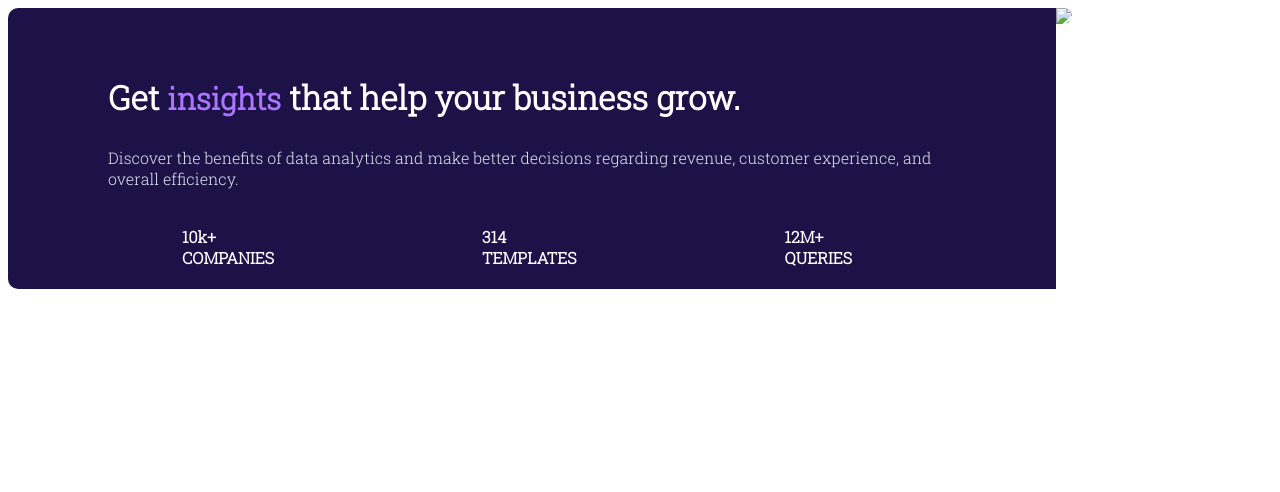
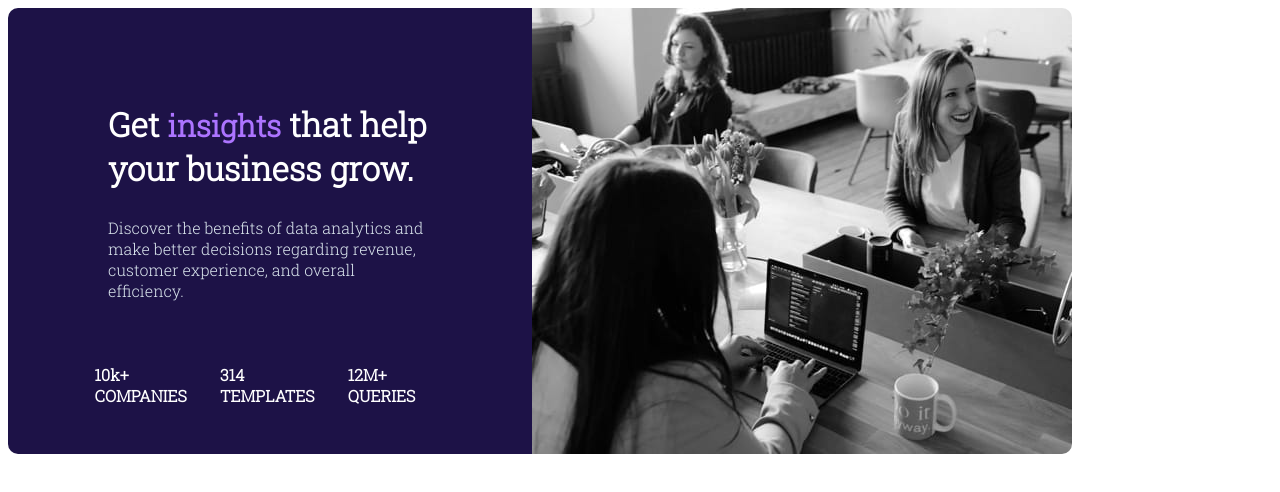
Before and after one commit to x-spec/statspreviewcard, a plain HTML site: page index.html in a window 1280 px wide. Drawn offline with Linux system fonts and the light colour scheme.

Commit message:
Update index.html

```diff
--- a/index.html
+++ b/index.html
@@ -34,7 +34,7 @@
 
 
         <div>
-            <img class="pic" src="/img/image-header-desktop.jpg">
+            <img class="pic" src="./image-header-desktop.jpg">
         </div>
     </div>
 
```
